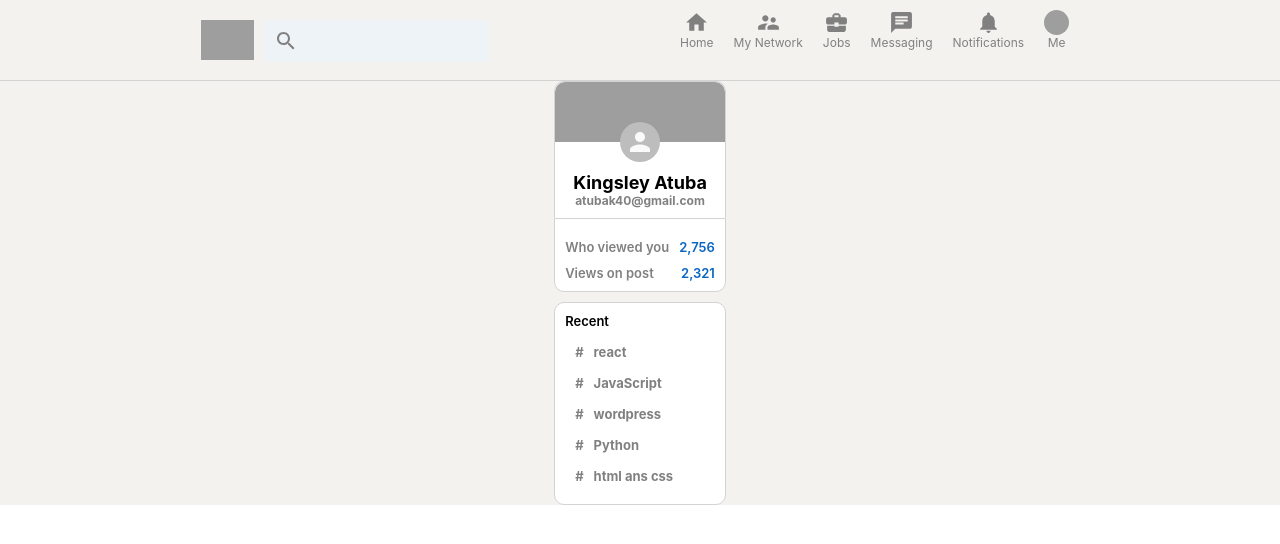
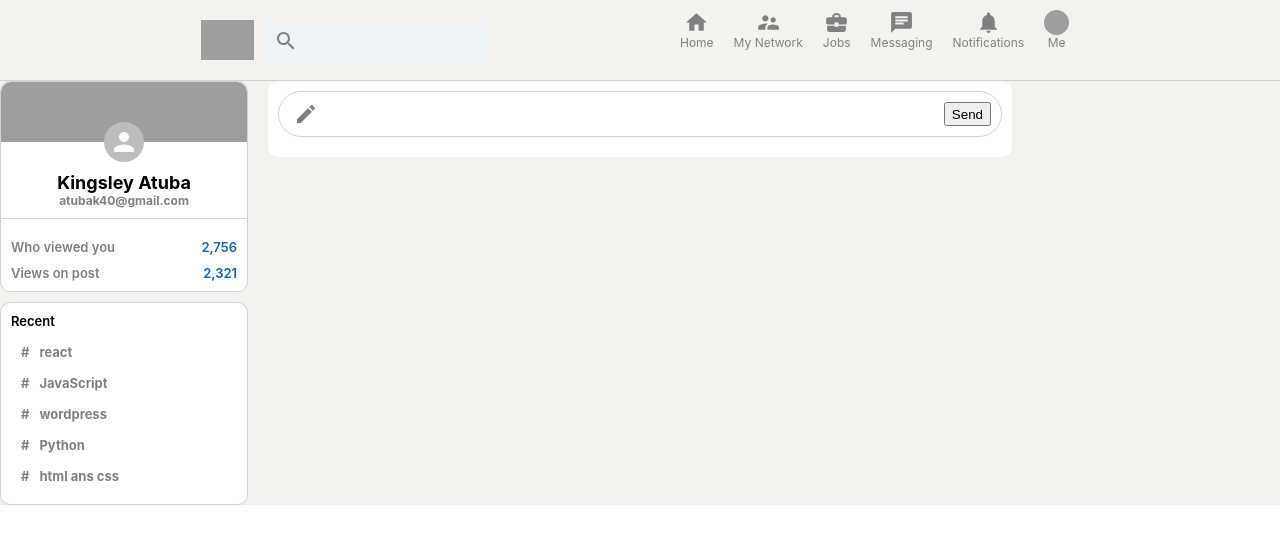
Before and after one commit to atubak400/Linkedin-Clone, a React (Create React App) app: page / in a window 1280 px wide. Shown: the top 544 px of the page. Built offline with nearby package versions, Linux system fonts and the light colour scheme; grey boxes are pictures that could not be loaded.

Commit message:
Feed Section Done

```diff
--- a/src/App.css
+++ b/src/App.css
@@ -2,7 +2,7 @@
   background-color: #f3f2ef;
   display: flex;
   flex-direction: column;
-  align-items: center;
+  justify-content: center;
 }
 
 .app__body {
--- a/src/App.js
+++ b/src/App.js
@@ -1,8 +1,8 @@
 import React from 'react'
 import './App.css'
 import Header from '../src/Components/Header/Header'
-import '../src/Components/Header/Header.css'
 import Sidebar from './Components/Sidebar/Sidebar'
+import Feed from './Components/Feed/Feed'
 
 function App() {
   return (
@@ -10,6 +10,7 @@
       <Header />
       <div className='app__body'>
         <Sidebar />
+        <Feed />
       </div>
     </div>
   )
--- /dev/null
+++ b/src/Components/Feed/Feed.js
@@ -0,0 +1,21 @@
+import './feed.css'
+
+import React from 'react'
+import CreateIcon from '@material-ui/icons/Create'
+function Feed() {
+  return (
+    <div className='feed'>
+      <div className='feed__inputContainer'>
+        <div className='feed__input'>
+          <CreateIcon />
+          <form>
+            <input type='text' />
+            <button type='submit'>Send</button>
+          </form>
+        </div>
+      </div>
+    </div>
+  )
+}
+
+export default Feed
--- /dev/null
+++ b/src/Components/Feed/feed.css
@@ -0,0 +1,34 @@
+.feed {
+  flex: 0.6;
+  margin: 0 20px;
+}
+
+.feed__inputContainer {
+  background-color: #fff;
+  padding: 10px;
+  padding-bottom: 20px;
+  border-radius: 10px;
+  margin-bottom: 20px;
+}
+
+.feed__input {
+  border: 1px solid lightgray;
+  border-radius: 30px;
+  display: flex;
+  padding: 10px;
+  color: gray;
+  padding-left: 15px;
+}
+
+.feed__input > form {
+  display: flex;
+  width: 100%;
+}
+
+.feed__input > form > input {
+  border: none;
+  flex: 1;
+  margin-left: 10px;
+  outline-width: 0;
+  font-weight: 600;
+}
```
